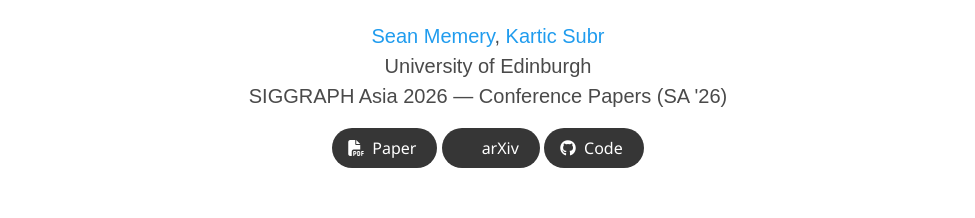
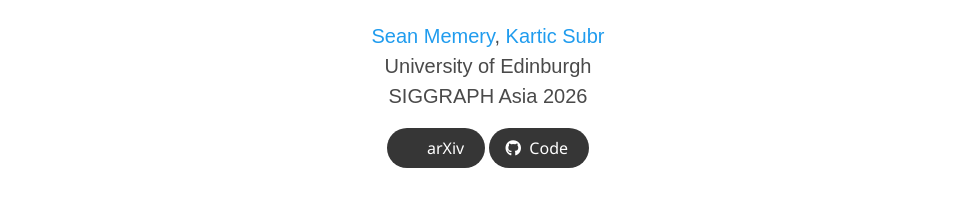
Before and after one commit to SeanMemery/physics-pattern-learning, a plain HTML site: page index.html in a window 1280 px wide. Shown: the part 159-377 px from the top of the page, without its empty margins (152-1127 px from the left). Drawn offline with nearby package versions, Linux system fonts and the light colour scheme; some icons are missing; a web font is replaced by a local one.

Commit message:
Simplify venue line and drop Paper link until it is public

```diff
--- a/index.html
+++ b/index.html
@@ -50,22 +50,11 @@
             </div>
 
             <div class="is-size-5 publication-authors">
-              <span class="author-block">University of Edinburgh<br>SIGGRAPH Asia 2026 &mdash; Conference Papers (SA '26)</span>
+              <span class="author-block">University of Edinburgh<br>SIGGRAPH Asia 2026</span>
             </div>
 
             <div class="column has-text-centered">
               <div class="publication-links">
-                <!-- Paper PDF link -->
-                <span class="link-block">
-                  <a href="https://arxiv.org/pdf/2602.10009" target="_blank"
-                  class="external-link button is-normal is-rounded is-dark">
-                    <span class="icon">
-                      <i class="fas fa-file-pdf"></i>
-                    </span>
-                    <span>Paper</span>
-                  </a>
-                </span>
-
                 <!-- arXiv abstract link -->
                 <span class="link-block">
                   <a href="https://arxiv.org/abs/2602.10009" target="_blank"
```
